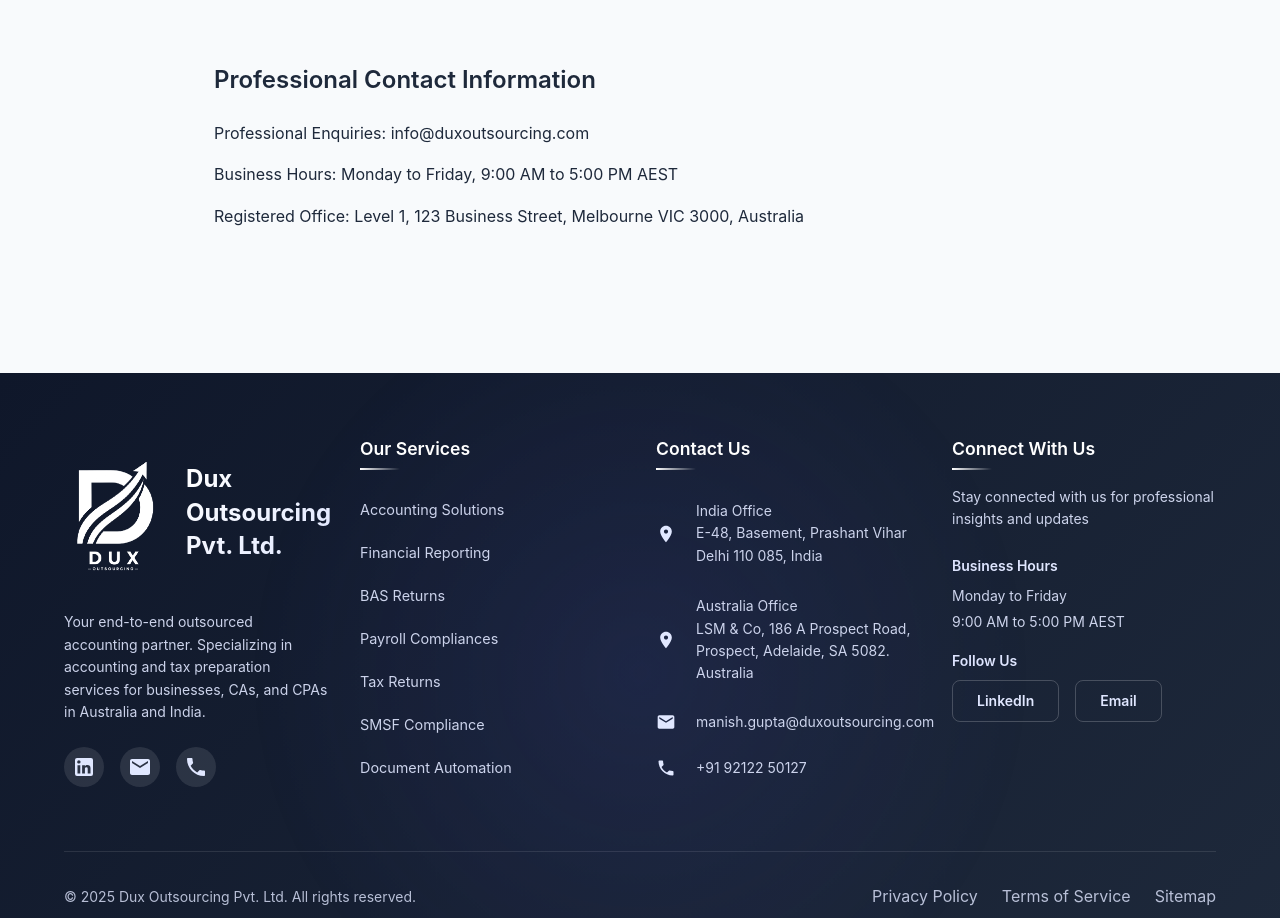
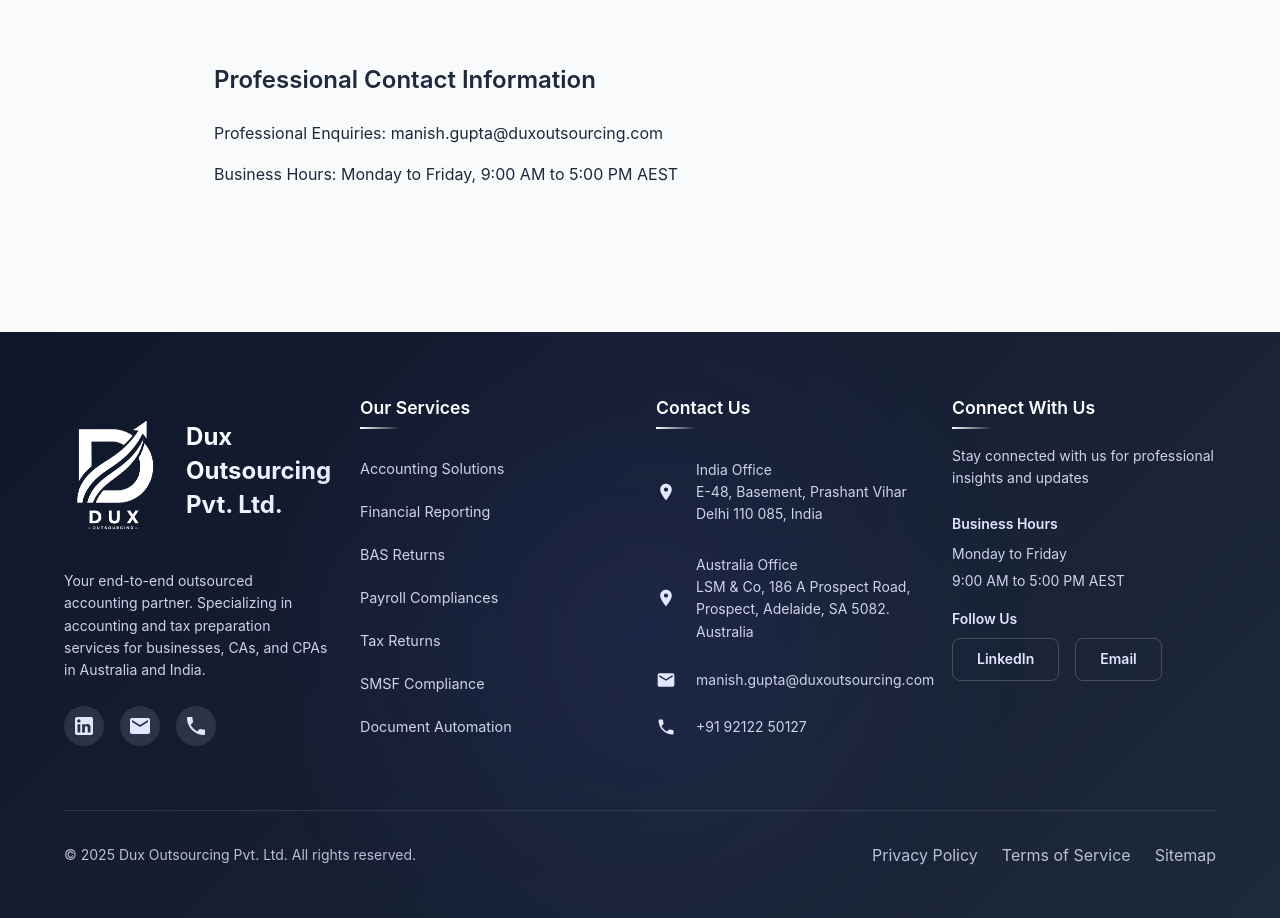
Before and after one commit to Ashwin2k3/dux-outsourcing-official, a React (Create React App) app in the folder client/: page /sitemap in a window 1280 px wide. Shown: the part 1400-2318 px from the top of the page. Built offline with nearby package versions, Linux system fonts and the light colour scheme.

Commit message:
Changes made in site map

```diff
--- a/client/src/pages/Sitemap.js
+++ b/client/src/pages/Sitemap.js
@@ -155,14 +155,14 @@
                 Professional Contact Information
               </Typography>
               <Typography paragraph>
-                Professional Enquiries: info@duxoutsourcing.com
+                Professional Enquiries: manish.gupta@duxoutsourcing.com
               </Typography>
               <Typography paragraph>
                 Business Hours: Monday to Friday, 9:00 AM to 5:00 PM AEST
               </Typography>
-              <Typography paragraph>
+              {/* <Typography paragraph>
                 Registered Office: Level 1, 123 Business Street, Melbourne VIC 3000, Australia
-              </Typography>
+              </Typography> */}
             </Box>
           </motion.div>
         </Container>
```
